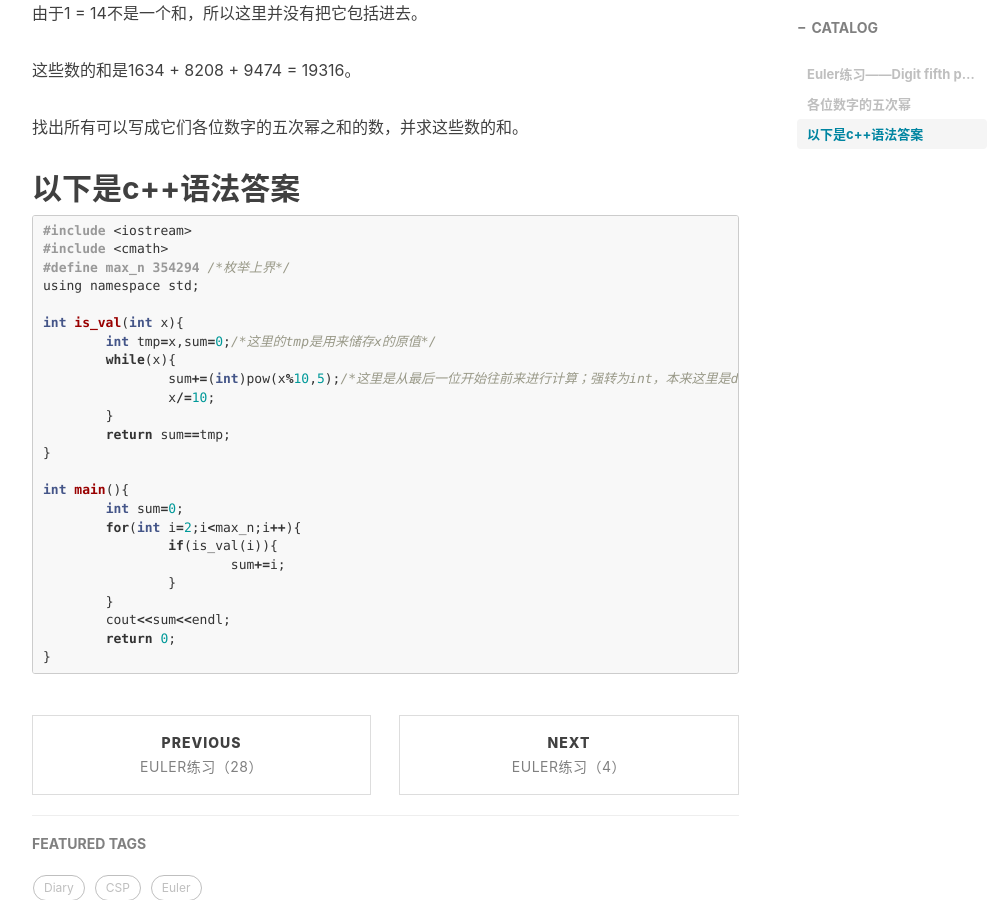
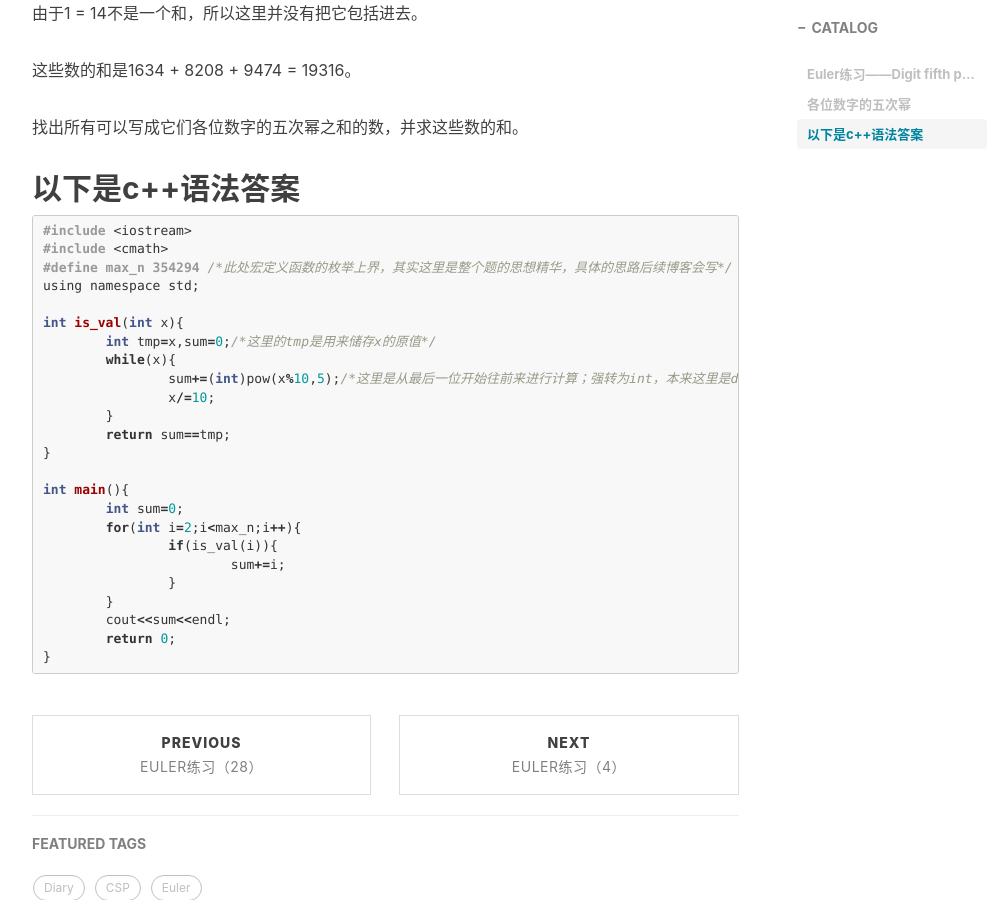
Before and after one commit to qiletian666/qiletian666.github.io, a Jekyll site: the page built from _posts/2019-08-02-欧拉计划30.md, in a window 1280 px wide and 900 px high, scrolled down 862 px. Shown: the whole window, without its empty margins (233-1238 px from the left). Built offline with Jekyll 4.4.1, drawn with Linux system fonts in a browser that asks for light colours; nearby versions of some CDN libraries; comment, search, counter and statistics services are not loaded.

Commit message:
Update 2019-08-02-欧拉计划30.md

```diff
--- a/_posts/2019-08-02-欧拉计划30.md
+++ b/_posts/2019-08-02-欧拉计划30.md
@@ -35,7 +35,7 @@ tags:
 
 #include <cmath>
 
-#define max_n 354294 /*枚举上界*/
+#define max_n 354294 /*此处宏定义函数的枚举上界，其实这里是整个题的思想精华，具体的思路后续博客会写*/
 
 using namespace std;
 
```
